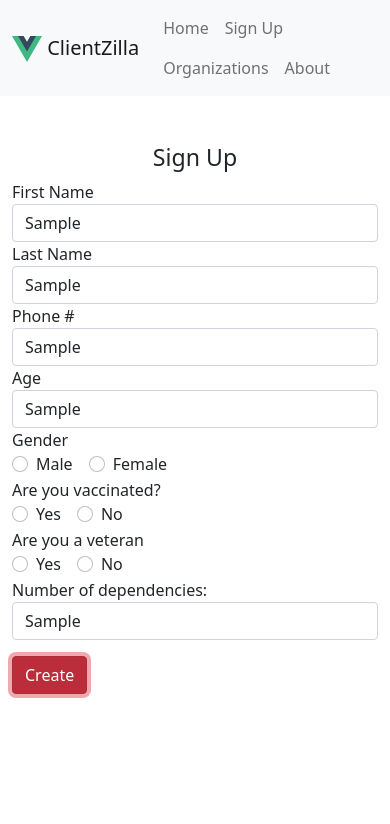
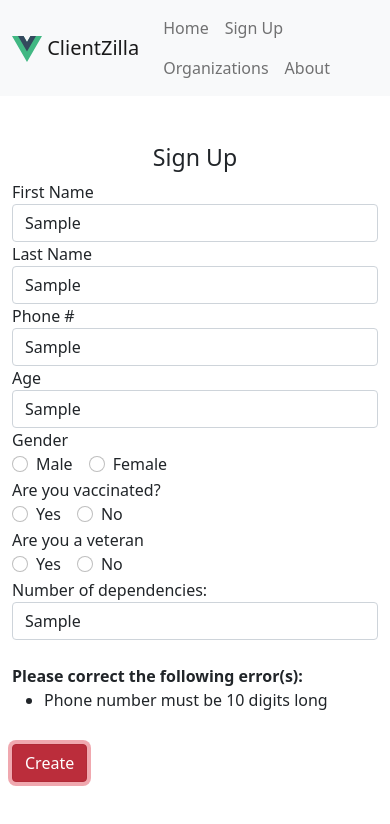
Before and after one commit to grvcmd/ClientZilla, a Vue app in the folder cis-4339-project-frontend/: page /signup in a window 390 px wide. Both pictures are taken after typing "Sample", "Sample", "Sample", "Sample", "Sample" into the empty fields and a click on the button "Create". Shown: the top 824 px of the page. Built offline with nearby package versions, Linux system fonts and the light colour scheme; no server answers.

Commit message:
Create validation for phone # length and age

```diff
--- a/cis-4339-project-frontend/src/views/SignUpView.vue
+++ b/cis-4339-project-frontend/src/views/SignUpView.vue
@@ -60,6 +60,14 @@
                     <input type="text" class="form-control" v-model="client.numOfDependants" required>
                 </div>
 
+                <!-- If there are anything in the error list - display those errors. -->
+                <p v-if="errors.length">
+                    <br>
+                    <b>Please correct the following error(s):</b>
+                    <ul>
+                        <li v-for="error in errors" :key="error">{{ error }} </li>
+                    </ul>
+                </p>
                 <button type="submit" class="btn btn-danger mt-3">Create</button>
             </form>
         </div>
@@ -73,6 +81,7 @@
     export default {
         data() {
             return {
+                errors: [],
                 client: {
                     firstName: '',  // string
                     lastName: '',   // string
@@ -87,6 +96,20 @@
         },
         methods: {
             handleSubmitForm() {
+                this.errors = [];
+
+                // Validate entered phone # is 10 digits long
+                if (this.client.phoneNumber.length < 10){
+                    this.errors.push("Phone number must be 10 digits long");
+                };
+                // Validate that age is > 18
+                if (parseInt(this.client.age) < 18) {
+                    this.errors.push("You must be older than 18 to sign up as a client.")
+                }
+
+                // if there are no errors, submit the form
+                if (this.errors.length === 0) {
+
                     console.log("form submitted")
 
                     let apiURL = 'http://localhost:3001/intakeforms';
@@ -113,7 +136,8 @@
                         }
                     }).catch(error => {
                         console.log(error)
-                })
+                    });
+                }
             }
         }
     }
```
Lines whose indentation alone changed are shown as unchanged.
